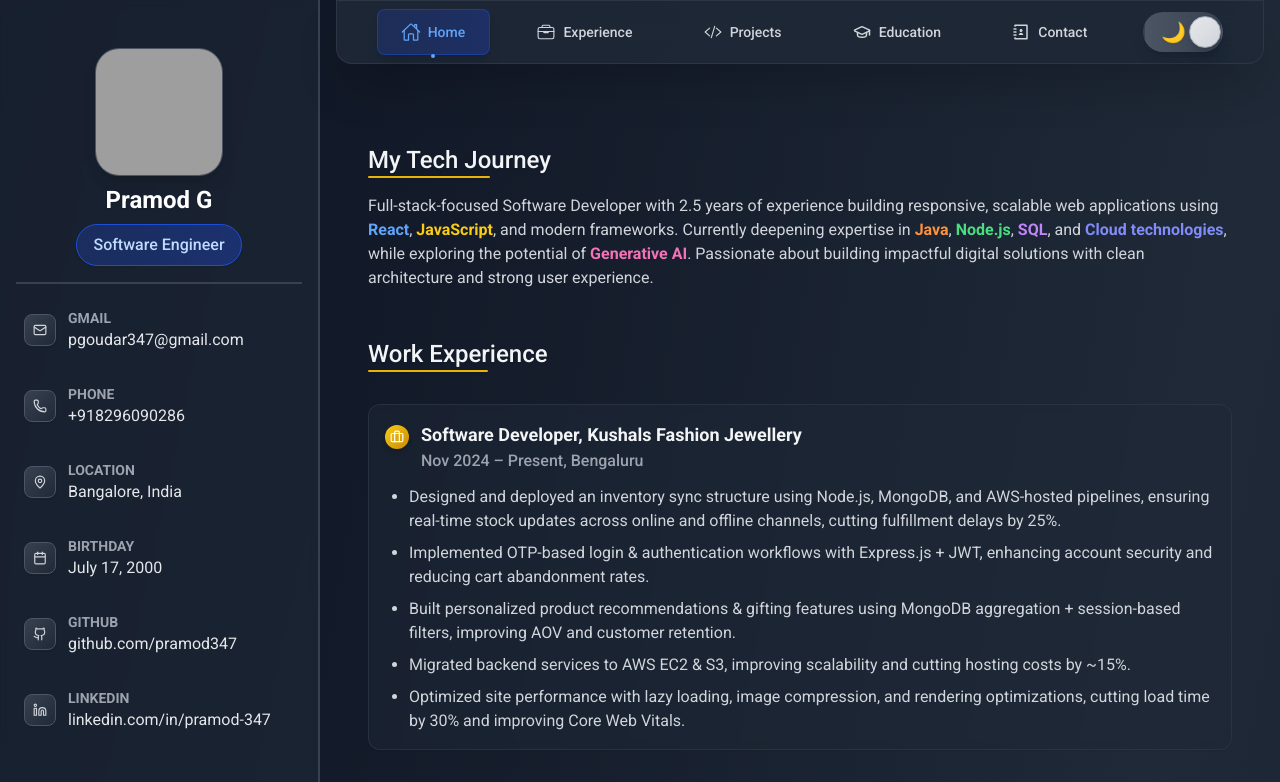
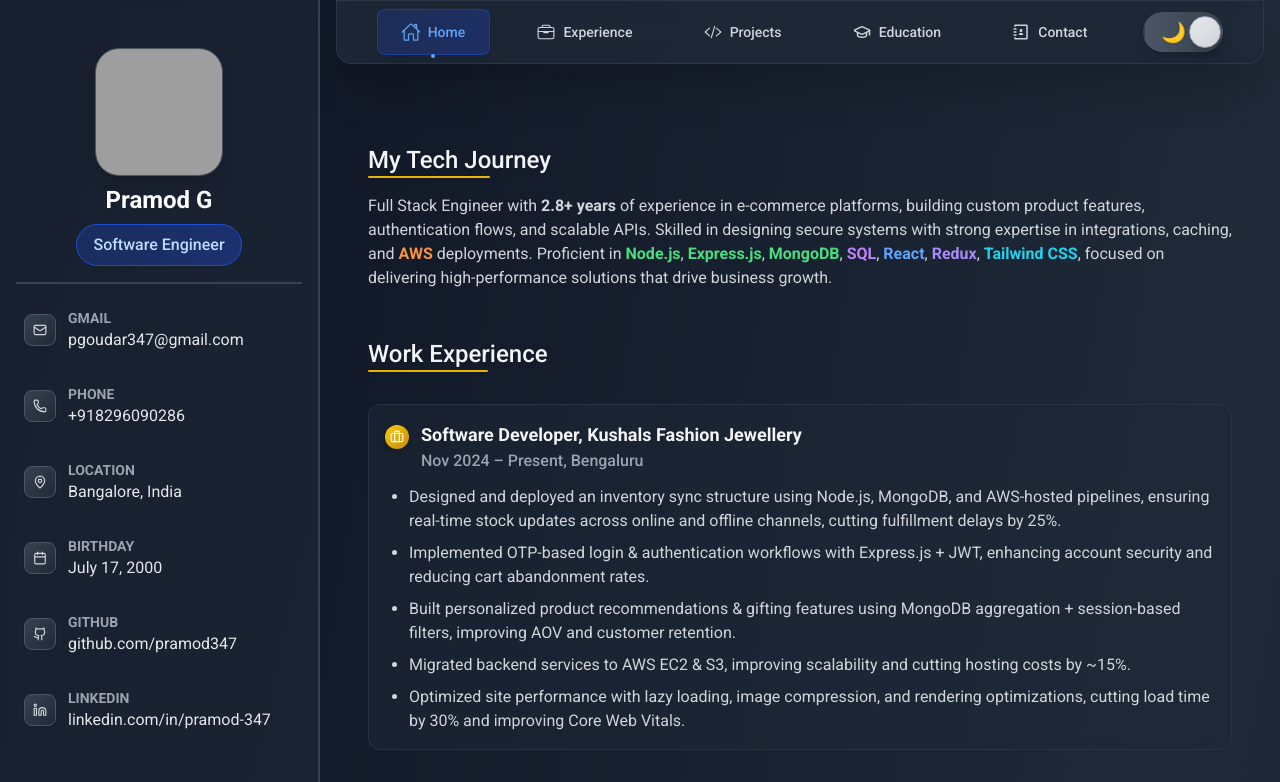
Before and after one commit to Pramod0347/My-Portfolio, a React (Create React App) app: page / in a window 1280 px wide. Shown: the top 782 px of the page. Built offline with nearby package versions, Linux system fonts and the light colour scheme; grey boxes are pictures that could not be loaded; a web font is replaced by a local one.

Commit message:
changed summary

```diff
--- a/src/components/AboutMe.jsx
+++ b/src/components/AboutMe.jsx
@@ -14,12 +14,9 @@ const AboutMe = () => {
         <h2 className="relative w-fit text-xl lg:text-2xl font-medium text-gray-800 dark:text-gray-100 after:content-[''] after:block after:w-2/3 after:border-b-2 after:border-yellow-500 after:rounded-full drop-shadow-sm">
           My Tech Journey
         </h2>
-        <p className='text-sm lg:text-base mt-4 text-gray-700 dark:text-gray-300 leading-relaxed'>
-          Full-stack-focused Software Developer with 2.5 years of experience building responsive, scalable web applications using <span className="font-semibold text-blue-600 dark:text-blue-400">React</span>, <span className="font-semibold text-yellow-600 dark:text-yellow-400">JavaScript</span>, and modern frameworks.
-          Currently deepening expertise in <span className="font-semibold text-orange-600 dark:text-orange-400">Java</span>, <span className="font-semibold text-green-600 dark:text-green-400">Node.js</span>, <span className="font-semibold text-purple-600 dark:text-purple-400">SQL</span>, and <span className="font-semibold text-indigo-600 dark:text-indigo-400">Cloud technologies</span>, while exploring the potential of <span className="font-semibold text-pink-600 dark:text-pink-400">Generative AI</span>.
-          Passionate about building impactful digital solutions with clean architecture and strong user experience.
+        <p className="text-sm lg:text-base mt-4 text-gray-700 dark:text-gray-300 leading-relaxed">
+          Full Stack Engineer with <span className="font-semibold">2.8+ years</span> of experience in e-commerce platforms, building custom product features, authentication flows, and scalable APIs. Skilled in designing secure systems with strong expertise in integrations, caching, and <span className="font-semibold text-orange-600 dark:text-orange-400">AWS</span> deployments. Proficient in <span className="font-semibold text-green-600 dark:text-green-400">Node.js</span>, <span className="font-semibold text-green-600 dark:text-green-400">Express.js</span>, <span className="font-semibold text-green-600 dark:text-green-400">MongoDB</span>, <span className="font-semibold text-purple-600 dark:text-purple-400">SQL</span>, <span className="font-semibold text-blue-600 dark:text-blue-400">React</span>, <span className="font-semibold text-violet-600 dark:text-violet-400">Redux</span>, <span className="font-semibold text-cyan-600 dark:text-cyan-400">Tailwind CSS</span>, focused on delivering high-performance solutions that drive business growth.
         </p>
-
       </div>
     </motion.div>
   );
```
